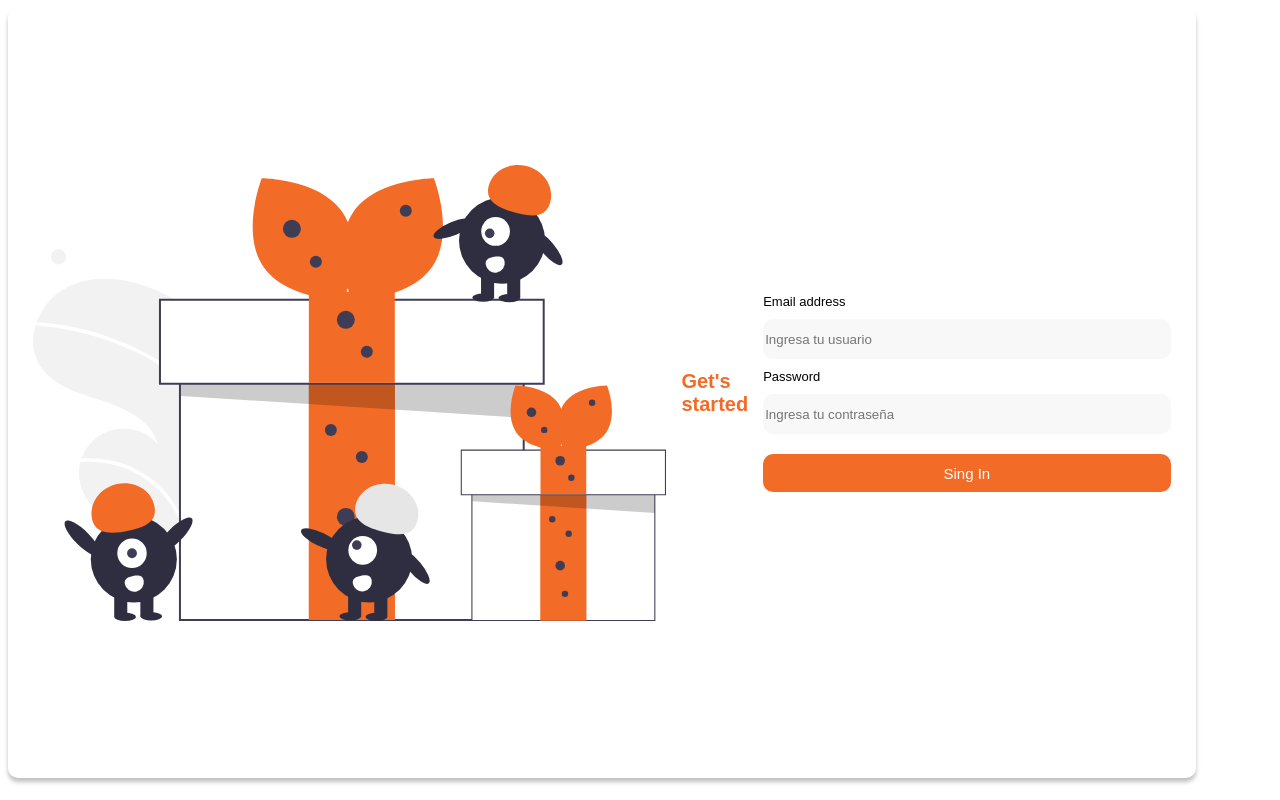
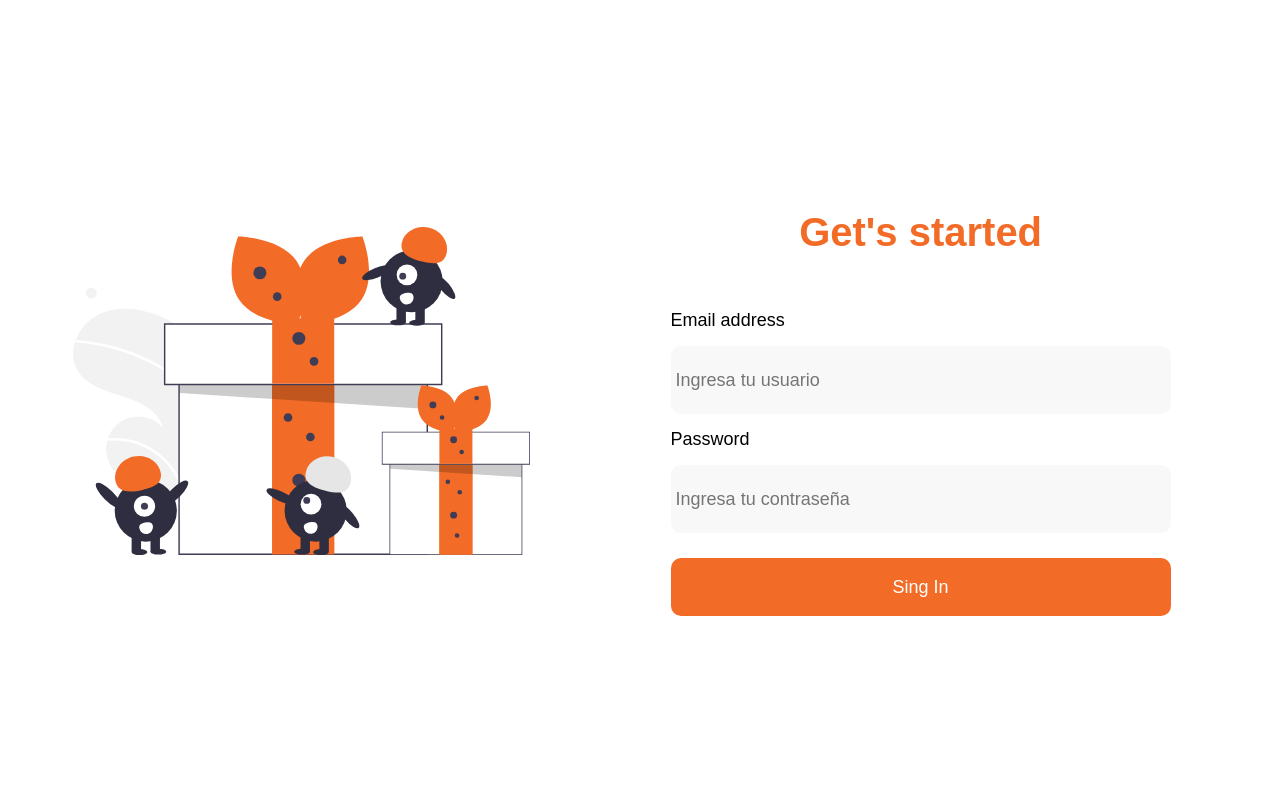
Before and after one commit to MaffPerez/Web-ecommerce, an Angular app in the folder reto-tech/: page /login in a window 1280 px wide. Built offline with nearby package versions, Linux system fonts and the light colour scheme.

Commit message:
Add media queries

```diff
--- a/reto-tech/src/app/components/all-products/all-products.component.sass
+++ b/reto-tech/src/app/components/all-products/all-products.component.sass
@@ -1,3 +1,4 @@
+$medium: 900px
 main
     height: 100vw
     font-family: "Poppins", sans-serif
@@ -20,7 +21,6 @@ main
     box-shadow: 0px 4px 4px rgb(0 0 0 / 25%)
     padding: 9px
     width: 150px
-    cursor: pointer
     flex-direction: column
     justify-content: center
     align-items: center
@@ -70,6 +70,7 @@ p
     border-radius: 10px
     padding: 10px
     width: 90%
+    cursor: pointer
 .btn-add-active
     background: white
     color: #FF9A62
@@ -99,3 +100,26 @@ p
     cursor: pointer
 .fa-check-circle
     color: #FF9A62
+
+@media screen and (min-width: $medium)
+    .container-allcardsProd
+        align-items: center
+    .container-products
+        width: 370px
+        height: 460px
+        border-radius: 40px
+        gap: 30px
+    .img-products-container
+        width: 200px
+        height: 250px
+        .img-products
+            width: 150px
+    p
+        font-size: 20px
+    .tag-price
+        font-size: 24px
+    .btn-add,.btn-add-active
+        padding: 20px
+        font-size: 20px
+    .container-card
+        width: 60%
--- a/reto-tech/src/app/components/filter-products/filter-products.component.sass
+++ b/reto-tech/src/app/components/filter-products/filter-products.component.sass
@@ -1,3 +1,5 @@
+$medium: 900px
+
 section
     margin: 30px 0px 30px 0px
 
@@ -35,6 +37,14 @@ p
     color: #CCCCCC
 h2
     font-family: "Poppins", sans-serif
-    font-size: 18px
     margin-left: 20px
-    font-weight: 500
+
+@media screen and (min-width: $medium)
+    section
+        margin-top: 140px
+        div
+            div
+                button
+                    width: 250px
+                    height: 100px
+                    cursor: pointer
--- a/reto-tech/src/app/components/footer/footer.component.html
+++ b/reto-tech/src/app/components/footer/footer.component.html
@@ -2,7 +2,6 @@
     <button (click)="btnHome()">
         <i class="fas fa-home"></i> Home
         </button>
-    <button><i class="fas fa-heart"></i> Like </button>
     <button (click)="btnCart()"><i class="fas fa-shopping-cart"></i> Cart </button>
-    <button><i class="fas fa-user"></i> User </button>
+    <button><i class="fas fa-user"></i> LogOut </button>
 </footer>
--- a/reto-tech/src/app/components/footer/footer.component.sass
+++ b/reto-tech/src/app/components/footer/footer.component.sass
@@ -2,7 +2,7 @@ $main-color: #EC6814
 $gray-color: #CCCCCC
 $orange-light-color: #FDF1E7
 $font-main: "Poppins", sans-serif
-
+$medium: 900px
 footer
     display: flex
     justify-content: space-around
@@ -32,3 +32,17 @@ footer
         color: $main-color
         i
             color: $main-color
+
+@media screen and (min-width: $medium)
+    footer
+        top: 0px
+        left: 0px
+        height: 100px
+        box-shadow: 0px 4px 4px rgb(0 0 0 / 25%)
+        button
+            font-size: 25px
+            cursor: pointer
+            height: 80px
+            width: 200px
+            i
+                font-size: 25px
--- a/reto-tech/src/app/views/login/login.component.html
+++ b/reto-tech/src/app/views/login/login.component.html
@@ -1,8 +1,10 @@
 
     <main>
-        <img src="../assets/img/login.svg">
-        <h3>Get's started</h3>
+        <figure>
+            <img src="../assets/img/login.svg">
+        </figure>
         <form [formGroup]="loginForm" (ngSubmit)="login()">
+            <h3>Get's started</h3>
             <label for="email">Email address</label>
             <input type="text" id="username" formControlName="username" placeholder="Ingresa tu usuario">
             <label for="password">Password</label>
--- a/reto-tech/src/app/views/login/login.component.sass
+++ b/reto-tech/src/app/views/login/login.component.sass
@@ -12,6 +12,7 @@ main
     box-shadow: 0px 4px 4px rgb(0 0 0 / 25%)
     flex-direction: column
     align-items: center
+    gap: 50px
     img
         width: 90%
     h3
@@ -23,7 +24,9 @@ main
         flex-direction: column
         justify-content: center
         width: 100%
+        max-width: 500px
         align-items: stretch
+        grid-gap: 10px
         gap: 10px
         align-content: center
         label
@@ -48,9 +51,22 @@ main
             padding: 5px
             cursor: pointer
 
-@media only screen and (min-width:1024px)
+@media only screen and (min-width:724px)
     main
         flex-direction: row
         width: 90%
-        // img
-        // width: 30%
+        box-shadow: 0px 0px 0px rgb(0 0 0 / 0%)
+        h3
+            font-size: 40px
+            text-align: center
+        form
+            gap: 15px
+            label
+                font-size: 18px
+            input
+                height: 58px
+                padding: 5px
+                font-size: 18px
+            button
+                height: 58px
+                font-size: 18px
--- a/reto-tech/src/app/views/shopping-cart/shopping-cart.component.html
+++ b/reto-tech/src/app/views/shopping-cart/shopping-cart.component.html
@@ -20,7 +20,7 @@
                         <p class="price-tag">${{product.data.price * product.amount | number: '1.0-2'}}</p>
                     <div class="container-btns">
                         <button (click)="changeQuantity(base,product)">+</button>
-                        <button>{{product.amount}}</button>
+                        <button class="btn-amount">{{product.amount}}</button>
                         <button (click)="changeQuantity(-base,product)">-</button>
                     </div>
                     </div>
--- a/reto-tech/src/app/views/shopping-cart/shopping-cart.component.sass
+++ b/reto-tech/src/app/views/shopping-cart/shopping-cart.component.sass
@@ -14,6 +14,8 @@ button
     outline: none
     background: transparent
     cursor: pointer
+    color: #EC6814
+    font-size: 15px
     .fa-arrow-left
         font-size: 30px
         margin-right: 100px
@@ -70,7 +72,9 @@ button
     flex-direction: column
 .container-info
     margin: 0
-
+.btn-amount
+    color: black
+    font-size: 15px
 // ------------------- Estilos del footer total -------------------
 footer
     display: flex
```
Also changed, not shown: reto-tech/src/assets/img/bgDekstop.svg (added), reto-tech/src/assets/img/loginDekstop.svg (added).
